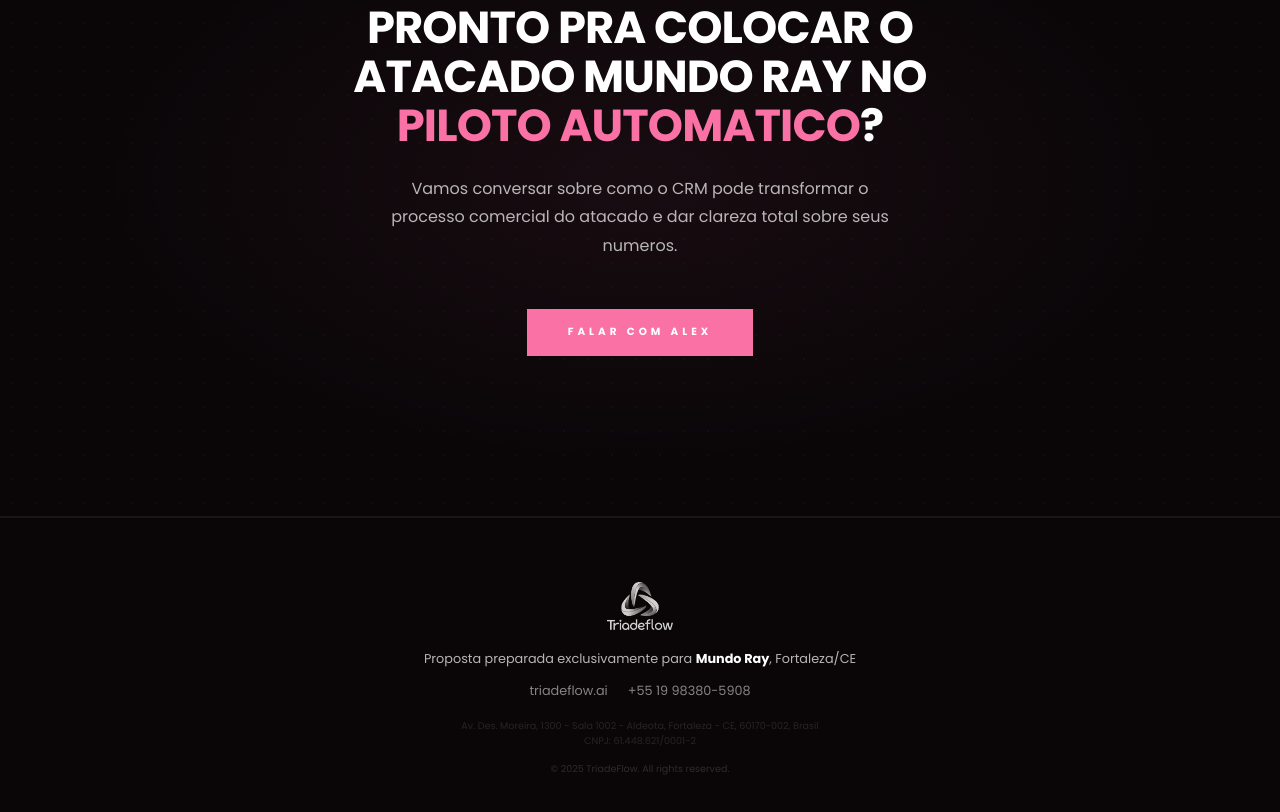
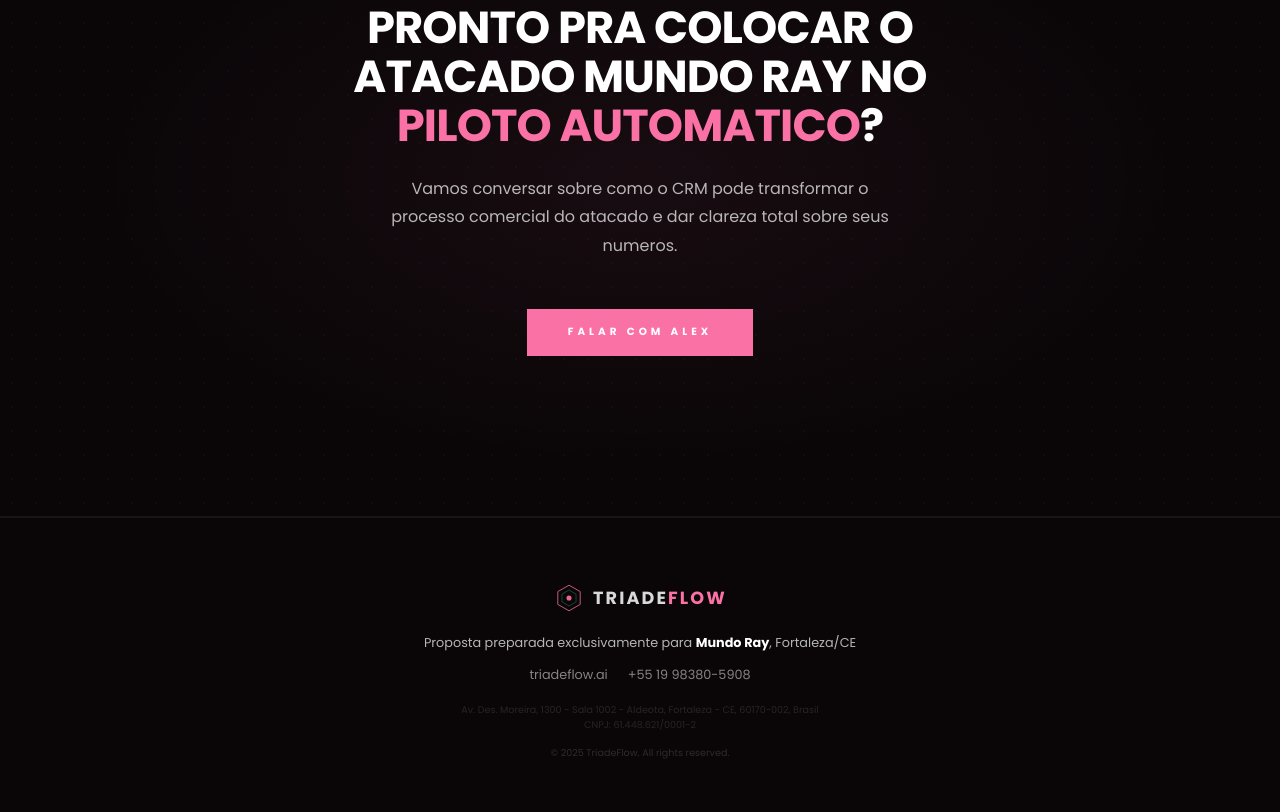
Before and after one commit to triadeflow-ia/mundo-ray, a plain HTML site: page index.html in a window 1280 px wide. Shown: the part 8236-9048 px from the top of the page. Drawn offline with Linux system fonts and the light colour scheme.

Commit message:
fix: logo Triadeflow como SVG + texto (visivel no dark theme)

```diff
--- a/index.html
+++ b/index.html
@@ -1324,7 +1324,16 @@
   <!-- FOOTER -->
   <footer>
     <p style="margin-bottom:0.75rem;display:flex;align-items:center;justify-content:center;">
-      <a href="https://triadeflow.ai/" target="_blank"><img src="triadeflow-logo.png" alt="Triadeflow" style="height:48px;opacity:0.85;"></a>
+      <a href="https://triadeflow.ai/" target="_blank" style="text-decoration:none;">
+        <span style="display:inline-flex;align-items:center;gap:0.5rem;">
+          <svg width="32" height="32" viewBox="0 0 100 100" fill="none" xmlns="http://www.w3.org/2000/svg">
+            <path d="M50 10 L85 30 L85 70 L50 90 L15 70 L15 30 Z" stroke="#fa72a5" stroke-width="3" fill="none" opacity="0.8"/>
+            <path d="M50 25 L72 38 L72 62 L50 75 L28 62 L28 38 Z" stroke="#30a77e" stroke-width="2" fill="none" opacity="0.6"/>
+            <circle cx="50" cy="50" r="8" fill="#fa72a5" opacity="0.9"/>
+          </svg>
+          <span style="font-size:1.1rem;font-weight:700;letter-spacing:0.12em;color:rgba(255,255,255,0.85);">TRIADE<span style="color:#fa72a5;">FLOW</span></span>
+        </span>
+      </a>
     </p>
     <p>Proposta preparada exclusivamente para <strong style="color:var(--white);">Mundo Ray</strong>, Fortaleza/CE</p>
     <p style="margin-top:0.75rem;display:flex;justify-content:center;gap:1.25rem;flex-wrap:wrap;">
```
